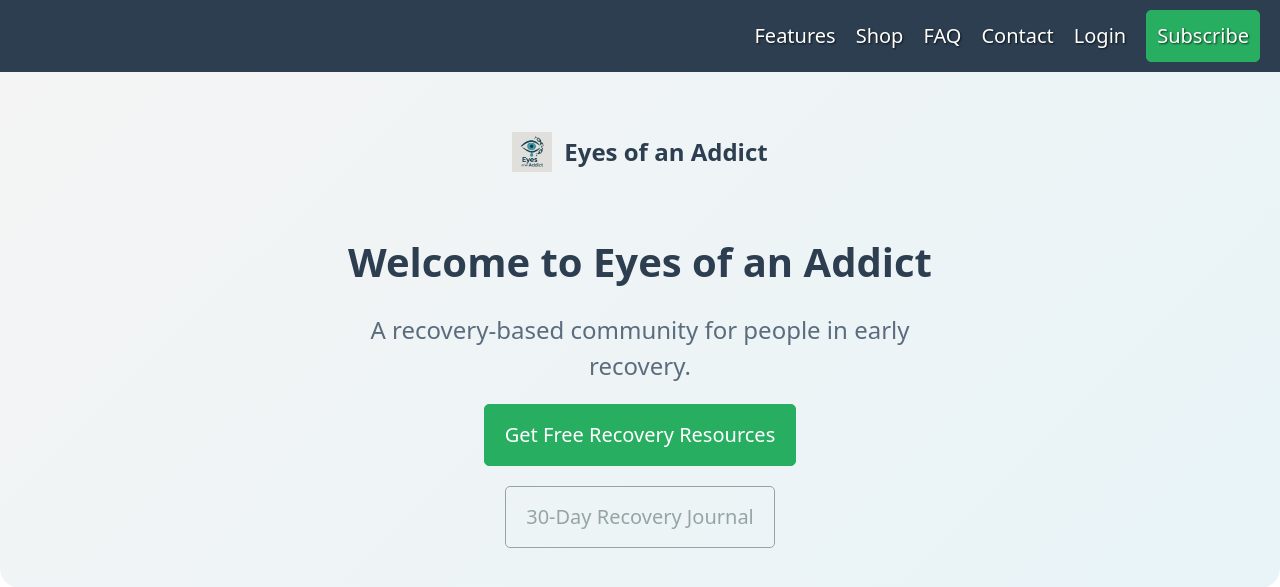
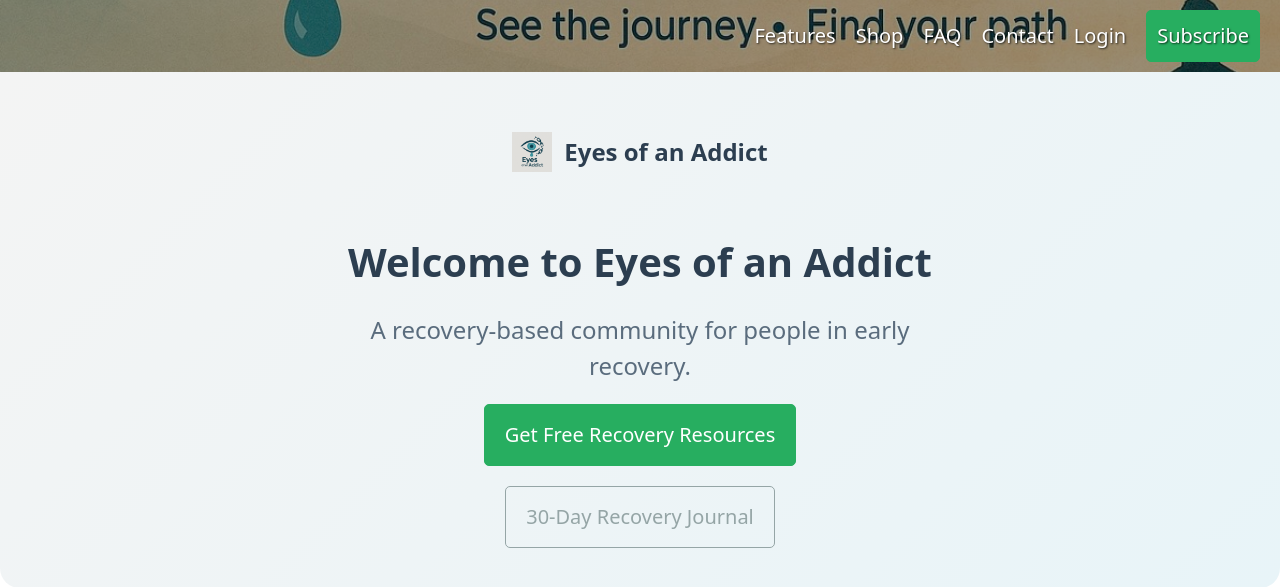
Before and after one commit to debailey30/eyesofanaddict2, a Flask app: page / in a window 1280 px wide. Shown: the top 587 px of the page. Run offline with Flask 3, Linux system fonts and the light colour scheme; some libraries are stand-ins or nearby versions.

Commit message:
Update navigation to include a background image
Modify the `static/css/style.css` file to apply a linear gradient background with a hero image to the navigation bar, enhancing the visual appeal.

Replit-Commit-Author: Agent
Replit-Commit-Session-Id: bc95e8a9-54a1-425b-abda-28d922a4cfa7
Replit-Commit-Checkpoint-Type: full_checkpoint
Replit-Commit-Screenshot-Url: https://storage.googleapis.com/screenshot-production-us-central1/235b7b78-ee6f-48a7-bf4f-e685f00ccb09/bc95e8a9-54a1-425b-abda-28d922a4cfa7/k2zg5p4

```diff
--- a/static/css/style.css
+++ b/static/css/style.css
@@ -74,9 +74,12 @@ section {
     --recovery-dark: #2c3e50;
 }
 
-/* Navigation without background image */
+/* Navigation with background */
 nav {
-    background: #2c3e50;
+    background: linear-gradient(rgba(0, 0, 0, 0.4), rgba(0, 0, 0, 0.4)), url('../images/hero-background.jpg');
+    background-size: cover;
+    background-position: center;
+    background-repeat: no-repeat;
     position: relative;
 }
 
```
